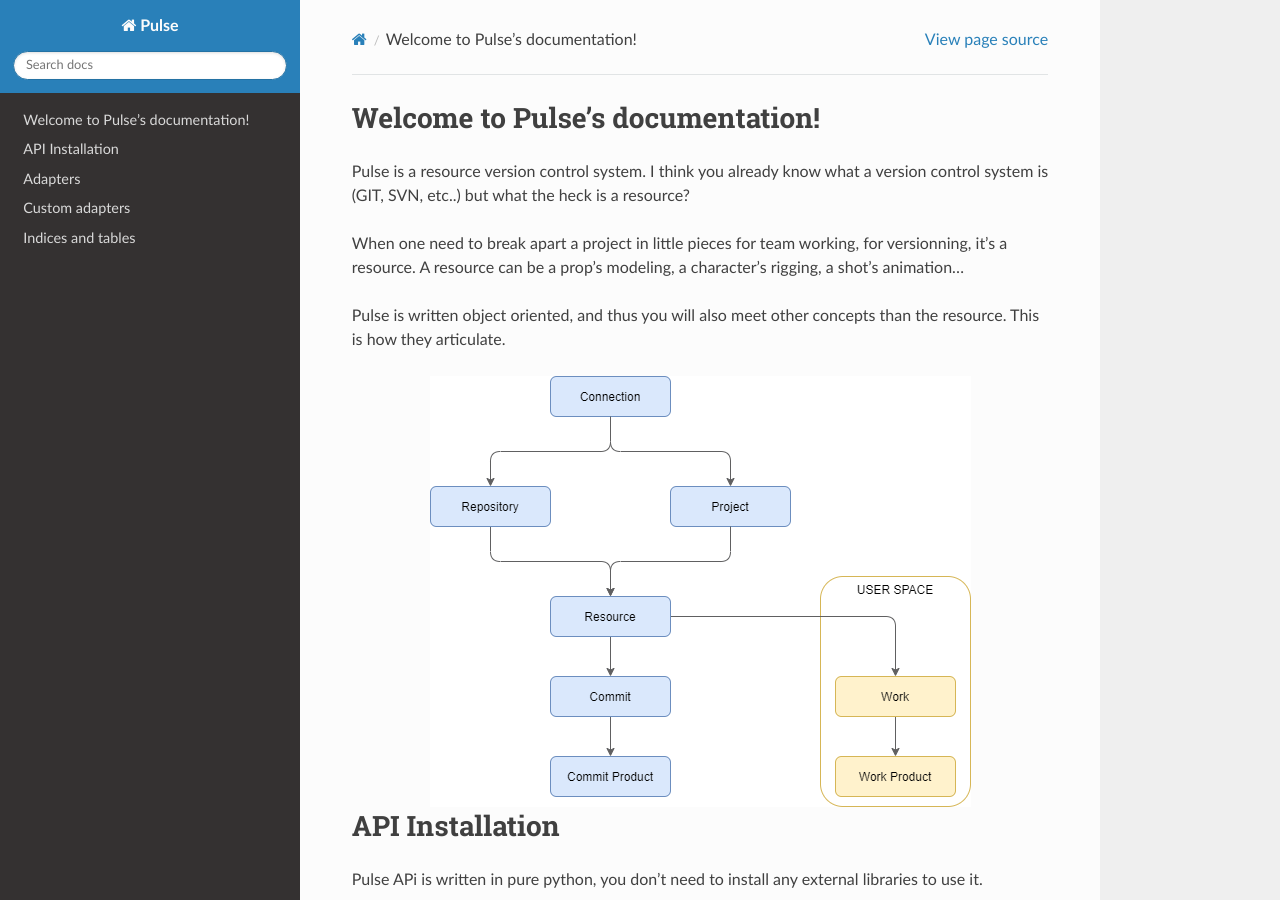
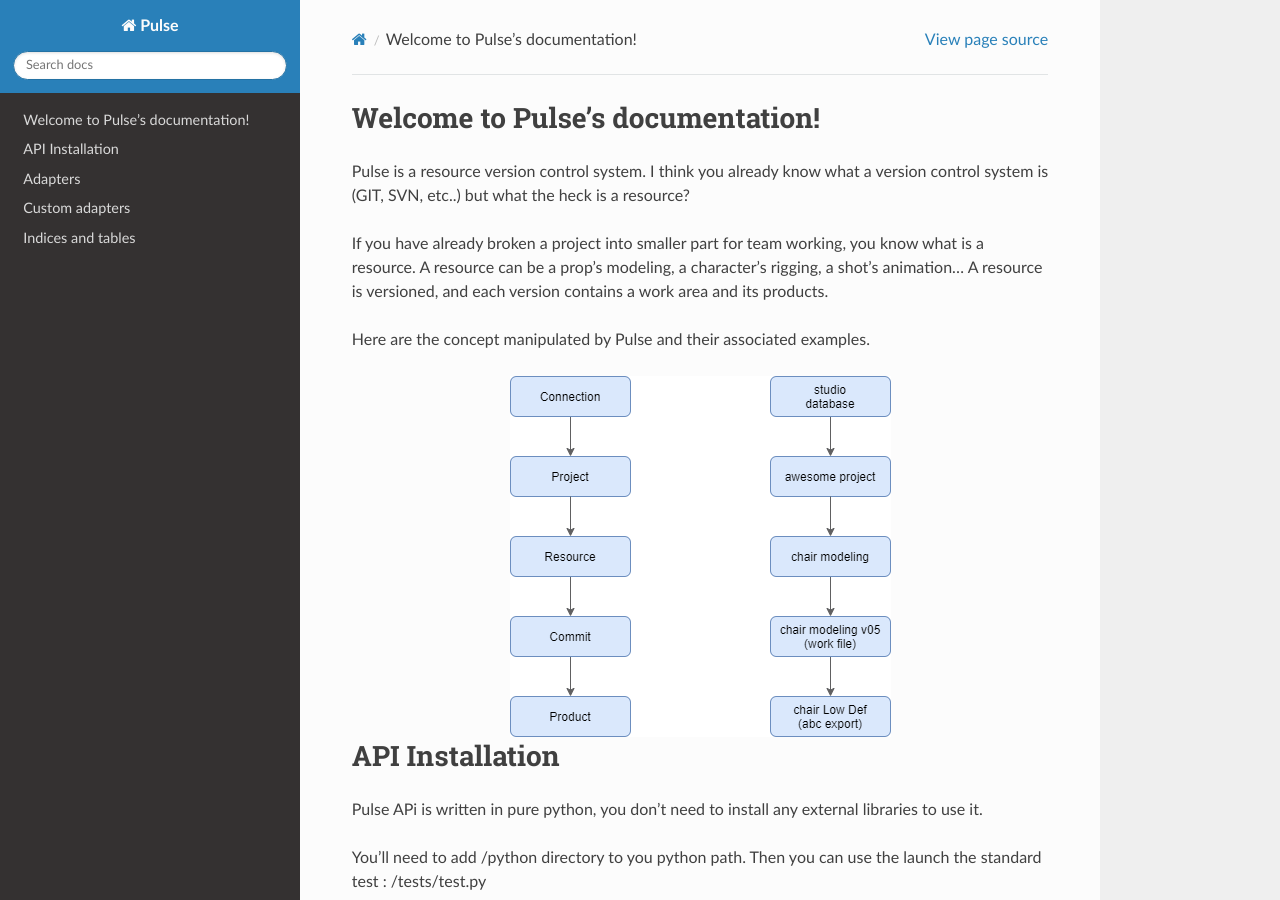
Before and after one commit to dddjef/pulse, a Sphinx documentation site: the page built from docs/index.rst, in a window 1280 px wide and 900 px high. Built offline with Sphinx 7.4.7 and the Read the Docs theme 2.0.0, drawn with Linux system fonts in a browser that asks for light colours.

Commit message:
doc update

```diff
--- a/docs/index.rst
+++ b/docs/index.rst
@@ -9,11 +9,11 @@ Welcome to Pulse's documentation!
 Pulse is a resource version control system. I think you already know what a version control system is (GIT, SVN, etc..)
 but what the heck is a resource?
 
-When one need to break apart a project in little pieces for team working, for versionning, it's a resource.
+If you have already broken a project into smaller part for team working, you know what is a resource.
 A resource can be a prop's modeling, a character's rigging, a shot's animation...
+A resource is versioned, and each version contains a work area and its products.
 
-Pulse is written object oriented, and thus you will also meet other concepts than the resource. This is how
-they articulate.
+Here are the concept manipulated by Pulse and their associated examples.
 
 
 .. image:: pulse_objects.png
```
Also changed, not shown: docs/pulse_objects.png.
